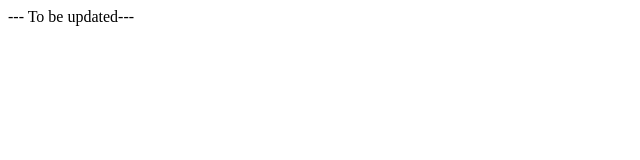
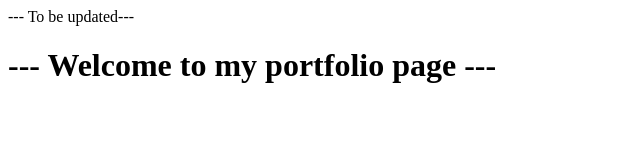
Before and after one commit to leonsaeteo/my-git-repo, a plain HTML site: page index.html in a window 1280 px wide. Shown: the whole page, without its empty margins (0-640 px from the left). Drawn offline with Linux system fonts and the light colour scheme.

Commit message:
push all site files

```diff
--- a/index.html
+++ b/index.html
@@ -7,6 +7,7 @@
 </head>
 <body>
     --- To be updated---
+    <h1>--- Welcome to my portfolio page ---</h1>
 </body>
 </html>
 </html>
```
Also changed, not shown: pages/about.html (added, +1 -0 lines).
